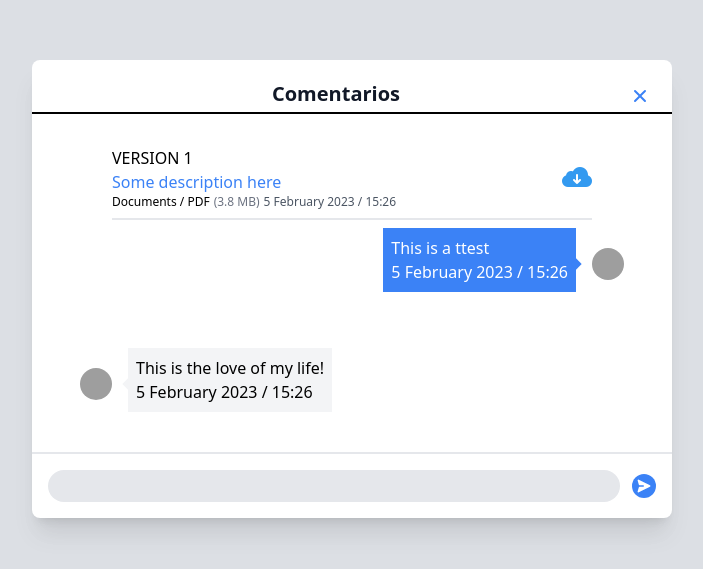
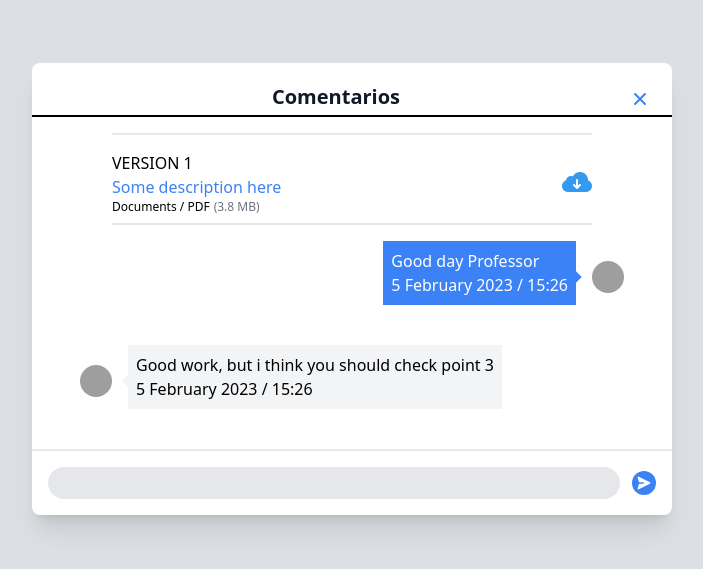
Before and after one commit to codebuggg/isEazy, a Vue app: page / in a window 1280 px wide. Shown: the part 111-680 px from the top of the page, without its empty margins (288-991 px from the left). Built offline with nearby package versions, Linux system fonts and the light colour scheme; grey boxes are pictures that could not be loaded.

Commit message:
adding some functionalities and updating readme

```diff
--- a/src/App.vue
+++ b/src/App.vue
@@ -1,6 +1,5 @@
 <script setup>
 import ChatModal from './components/ChatModal.vue'
-import test from './components/test.vue';
 // import DownloadUrl from './components/DownloadUrl.vue'
 // import SenderVue from './components/Sender.vue';
 
--- a/src/components/ChatModal.vue
+++ b/src/components/ChatModal.vue
@@ -4,6 +4,12 @@ import Sender from './Sender.vue';
 import {useMessagesStore} from '../stores/messages'
 
 var messagesStore;
+
+const messages = [
+"perfect, excellent work",
+"this looks good to me",
+"good work",
+]
 
 export default {
     components: { Sender, Receiver },
@@ -14,7 +20,7 @@ export default {
     data () {
       return {
         messagesStore,
-        loggedInUserId: "test",
+        loggedInUserId: "student",
         inputText: "",
       }
     },
@@ -25,10 +31,19 @@ export default {
           return
         }
 
+        // For versioning our documents, we try to get previously updated documents and then with the information we discover,
+        // we know the next version to assign the next document being uploaded to.
         const messagesWithDocuments  = messagesStore.messages.filter(message => Boolean(message.document))
-        let newMessage = {text: this.inputText, userId: this.loggedInUserId, createdAt: Date.now(), document: {size: Math.floor(Math.random() * 10 + 1).toFixed(1), version: messagesWithDocuments.length + 1} };
+        let newMessage = {text: this.inputText, userId: this.loggedInUserId, createdAt: Date.now(), document: {
+          size: Math.floor(Math.random() * 10 + 1).toFixed(1), version: messagesWithDocuments.length + 1, name: `project${messagesWithDocuments.length + 1}`, filetype: 'pdf', date: Date.now(), url:"http://pdf.com/project.pdf"
+        } };
         messagesStore.sendMessage(newMessage);
-        messagesStore.sendMessage({userId: "test2", text: "this looks good to me", createdAt: Date.now()});
+
+        // We have some predefined recipient messages. To get a random message,
+        // we generate a random number between 1 and the length of the predefined messages array.
+        // The resolved message is used as the next recipient message.
+        const randomNumber =Math.floor(Math.random() * (messages.length - 1 + 1)) + 1
+        messagesStore.sendMessage({userId: "tutor", text:messages[randomNumber - 1] , createdAt: Date.now()});
         this.inputText = '';
       }
     }
@@ -70,7 +85,7 @@ export default {
 
             <div class="border-t-2 border-gray-200 px-4 pt-4 mb-2 sm:mb-0">
               <div class=" flex w-full">
-                <input @keyup.enter="sendMessage" v-model="inputText" type="text" class="w-full focus:outline-none focus:placeholder-gray-400 bg-gray-200 rounded-full py-1 px-4">
+                <input :autofocus="true" @keyup.enter="sendMessage" v-model="inputText" type="text" class="w-full focus:outline-none focus:placeholder-gray-400 bg-gray-200 rounded-full py-1 px-4">
                 <div class="right-0 items-center inset-y-0 hidden sm:flex">
                     <button @click="sendMessage" type="button" class="ml-3 inline-flex items-center justify-center rounded-full px-1 py-1 transition duration-500 ease-in-out text-white bg-blue-500 hover:bg-blue-400 focus:outline-none">
                       <svg xmlns="http://www.w3.org/2000/svg" viewBox="0 0 20 20" fill="currentColor" class="h-4 w-4  transform rotate-90">
--- a/src/components/DownloadUrl.vue
+++ b/src/components/DownloadUrl.vue
@@ -1,13 +1,26 @@
+<script>
+import { getFormattedDate } from '../utils';
+
+    export default {
+        props: ["data"],
+        date: () => {
+            return {
+                date:getFormattedDate(data.date)
+            }
+        }
+    }
+</script>
+
 <template>
 <!--Download URL -->
-    <div class="flex border-b-2 border-gray-200 mx-8 pt-4 pb-2 sm:mb-2 justify-between">
+    <div class="flex border-b-2 border-t-2 border-gray-200 mx-8 pt-4 pb-2 sm:mb-2 justify-between">
         <div class="flex flex-col">
             <div class="uppercase">VERSION {{ data.version }}</div>
             <div class="text-blue-500">Some description here</div>
 
             <div class="flex flex-row items-center text-xs">
 
-                <div class="text-gray-5 mr-1">Documents / PDF</div>
+                <div class="text-gray-5 mr-1">Documents / {{String(data.filetype).toUpperCase()}}</div>
                 <div class="text-gray-500 mr-1">({{ data.size }} MB)</div>
             <div class="text-gray-600">{{date}}</div>
             </div>
@@ -20,9 +33,3 @@
     </div>
 <!--Download URL -->
 </template>
-
-<script>
-    export default {
-        props: ['date', "data"],
-    }
-</script>
--- a/src/components/Sender.vue
+++ b/src/components/Sender.vue
@@ -13,9 +13,9 @@ export default {
 </script>
 <template>
 
-    <DownloadUrl :date="date" :data="message.document"  />
+    <DownloadUrl :data="message.document"  />
 <!-- chat message -->
-    <div class="flex items-center flex-row-reverse mb-4">
+    <div class="flex items-center flex-row-reverse mt-4">
         <div class="flex-none flex flex-col items-center space-y-1 ml-4">
             <img class="rounded-full w-8 h-8"
             src="https://images.unsplash.com/photo-1491528323818-fdd1faba62cc?ixlib=rb-1.2.1&ixid=eyJhcHBfaWQiOjEyMDd9&auto=format&fit=facearea&facepad=2&w=256&h=256&q=80" />
--- a/src/stores/messages.js
+++ b/src/stores/messages.js
@@ -4,10 +4,9 @@ export const useMessagesStore = defineStore('messages', {
 
     state: () => {
         return { messages: [
-            {text:"This is a ttest", userId: 'test', createdAt: Date.now(), document: {size: 3.8, version: 1}},
-            {text:"This is the love of my life!", userId: 'test2', createdAt: Date.now()},
-            // {text:"This is a ttest", userId: 'test2',},
-            // {text:"This is a ttest", isFile: true,},
+            {text:"Good day Professor", userId: 'student', createdAt: Date.now(), document: {size: 3.8, version: 1, name: "project", filetype: 'pdf', date: Date.now(), url:"http://pdf.com/project.pdf"}},
+            {text:"Good work, but i think you should check point 3", userId: 'tutor', createdAt: Date.now()},
+
         ],
     }
       },
```
Also changed, not shown: 1 other file (tests, documents, lock files or other folders).
